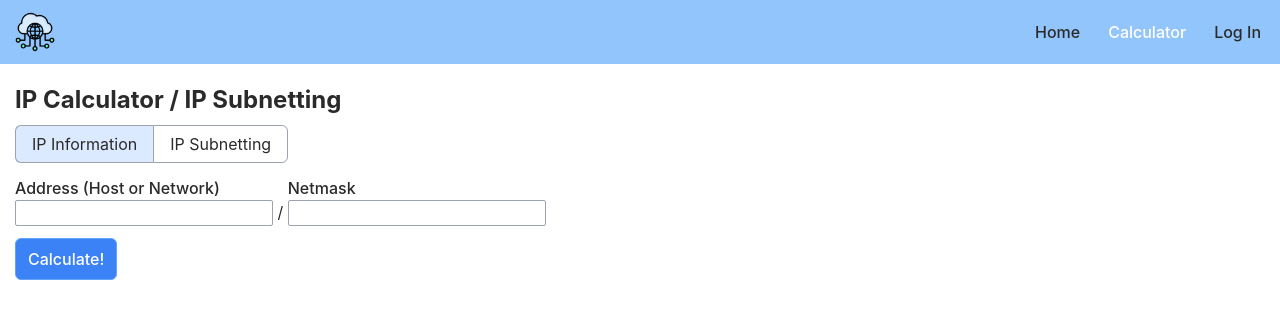
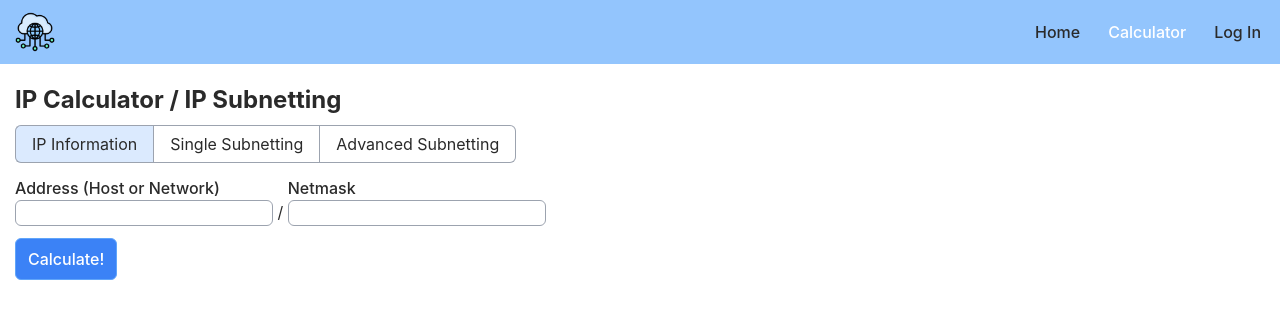
Before and after one commit to Oleksandr073/IP-Subnet-Calculator-Web-Application, a React (Vite) app: page /calculator in a window 1280 px wide. Shown: the top 318 px of the page. Built offline with nearby package versions, Linux system fonts and the light colour scheme; no server answers.

Commit message:
add AdvancedSubnetting block

```diff
--- /dev/null
+++ b/src/components/blocks/calculator/AdvancedSubnetting.tsx
@@ -0,0 +1,3 @@
+export const AdvancedSubnetting = () => {
+  return <div>AdvancedSubnetting</div>;
+};
--- a/src/components/blocks/calculator/SimpleIPCalculatorForm.tsx
+++ b/src/components/blocks/calculator/SimpleIPCalculatorForm.tsx
@@ -43,7 +43,7 @@ export const SimpleIPCalculatorForm = ({
   return (
     <div>
       <form onSubmit={onSubmitHandler}>
-        <div className="flex flex-wrap items-end mb-3">
+        <div className="flex flex-wrap items-end mb-3 -mt-1">
           <div className="mt-1">
             <Input
               value={ipAddress}
--- a/src/components/blocks/calculator/IPSubnetting.tsx
+++ b/src/components/blocks/calculator/SingleSubnetting.tsx
@@ -8,7 +8,7 @@ import {
   SimpleIPCalculatorForm,
 } from './SimpleIPCalculatorForm';
 
-export const IPSubnetting = () => {
+export const SingleSubnetting = () => {
   const [ipInfo, setIpInfo] = useState<IPInfo | null>(null);
 
   const onSubmitHandler = (data: CalculatorFormData) => {
--- a/src/components/blocks/calculator/index.ts
+++ b/src/components/blocks/calculator/index.ts
@@ -1,4 +1,5 @@
+export * from './AdvancedSubnetting';
 export * from './IPInformation';
 export * from './IPInfoTable';
-export * from './IPSubnetting';
 export * from './SimpleIPCalculatorForm';
+export * from './SingleSubnetting';
--- a/src/components/ui/Input.tsx
+++ b/src/components/ui/Input.tsx
@@ -10,7 +10,7 @@ export const Input = ({ value, onChange, name, label }: Props) => {
       <label>
         {label && <span className="block font-medium">{label}</span>}
         <input
-          className="rounded-sm border border-gray-400 px-1 focus:border-gray-900 focus:outline-none"
+          className="rounded-md border border-gray-400 px-1 focus:border-gray-900 focus:outline-none"
           name={name}
           value={value}
           onChange={(e) => onChange(e.target.value)}
--- a/src/pages/calculator/CalculatorPage.tsx
+++ b/src/pages/calculator/CalculatorPage.tsx
@@ -4,13 +4,16 @@ import { Link, Outlet, useLocation } from 'react-router-dom';
 export const CalculatorPage = () => {
   const location = useLocation();
   const isIPInformation = location.pathname === '/calculator';
-  const isIPSubnetting = location.pathname === '/calculator/subnetting';
+  const isSingleSubnetting =
+    location.pathname === '/calculator/single-subnetting';
+  const isAdvancedSubnetting =
+    location.pathname === '/calculator/advanced-subnetting';
 
   return (
     <div className="container py-5">
       <h1 className="font-bold text-2xl mb-4">IP Calculator / IP Subnetting</h1>
 
-      <ul className="flex mb-4">
+      <ul className="flex mb-5">
         <li>
           <Link
             to=""
@@ -26,12 +29,25 @@ export const CalculatorPage = () => {
         </li>
         <li>
           <Link
-            to="subnetting"
-            className={clsx('border border-gray-400 py-2 px-4 rounded-r-md', {
-              'bg-blue-100': isIPSubnetting,
+            to="single-subnetting"
+            className={clsx('border border-gray-400 py-2 px-4', {
+              'bg-blue-100': isSingleSubnetting,
             })}
           >
-            IP Subnetting
+            Single Subnetting
+          </Link>
+        </li>
+        <li>
+          <Link
+            to="advanced-subnetting"
+            className={clsx(
+              'border border-l-0 border-gray-400 py-2 px-4 rounded-r-md',
+              {
+                'bg-blue-100': isAdvancedSubnetting,
+              },
+            )}
+          >
+            Advanced Subnetting
           </Link>
         </li>
       </ul>
```
Also changed, not shown: src/App.tsx (+11 -3 lines).
